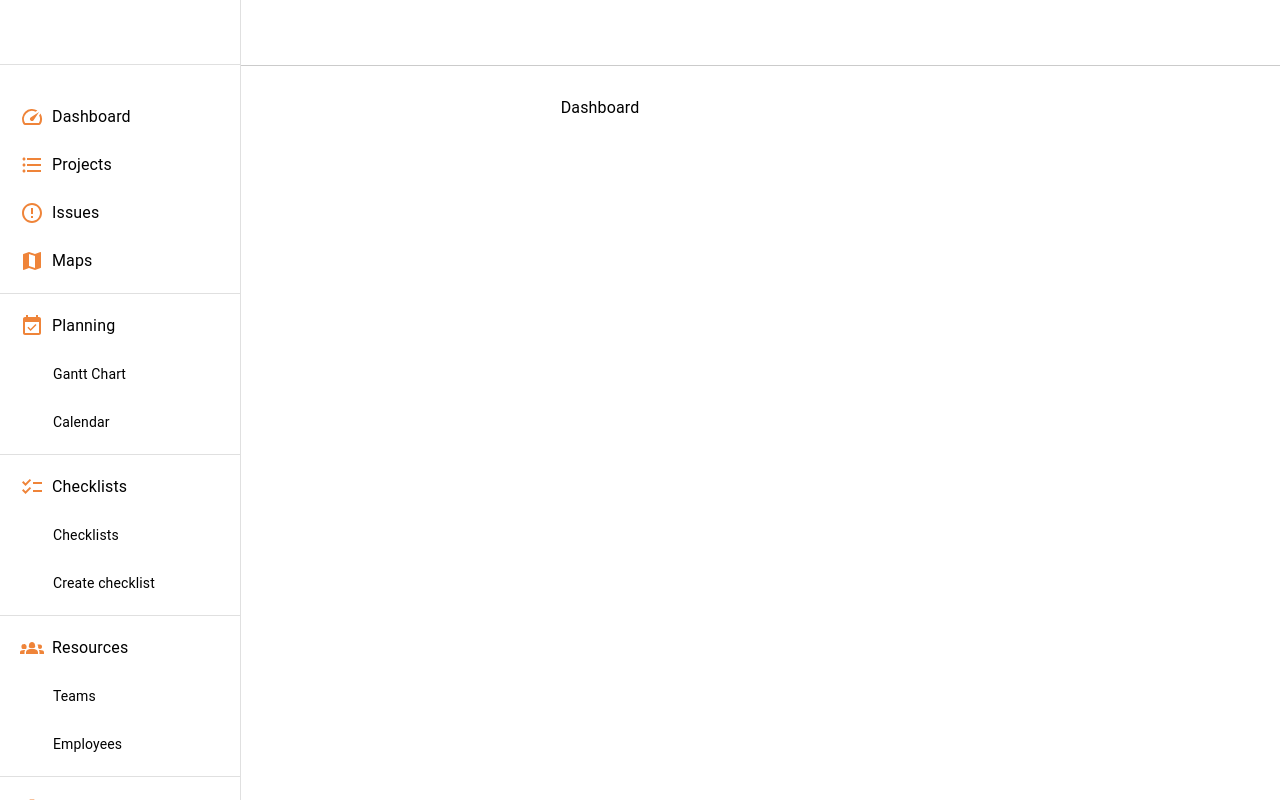
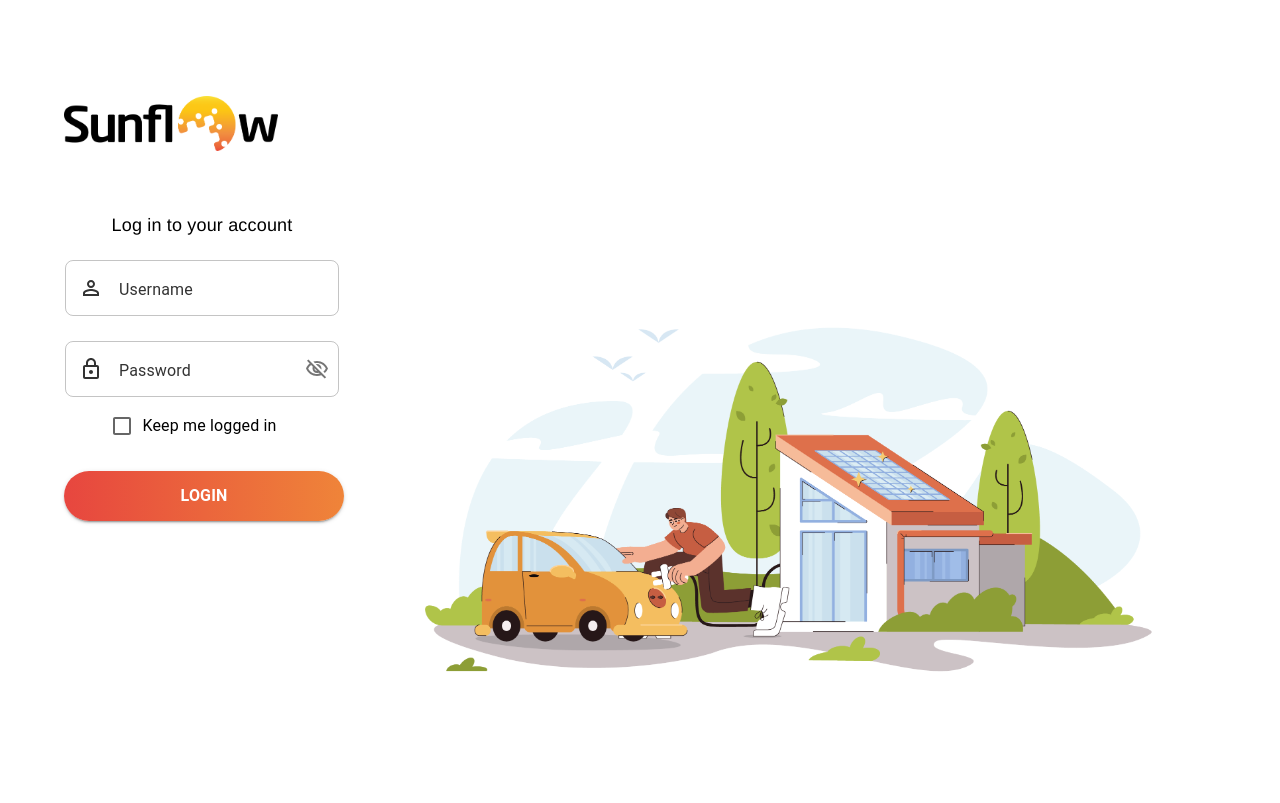
Before and after one commit to sameer0075/test-task-fe, a React (Create React App) app: page / in a window 1280 px wide. Built offline with nearby package versions, Linux system fonts and the light colour scheme.

Commit message:
Refactoring Code: Custom Button Added

```diff
--- a/src/App.tsx
+++ b/src/App.tsx
@@ -27,7 +27,7 @@ function App() {
         {/* Render the Routes component */}
         <Routes>
           {/* Render the public routes if the user is authenticated */}
-          {token.token ? (
+          {!token.token ? (
             PublicRoutes.map(({ component, path }: RouteConfig, index: number) => (
               <Route key={index} path={path} element={component} />
             ))
```
